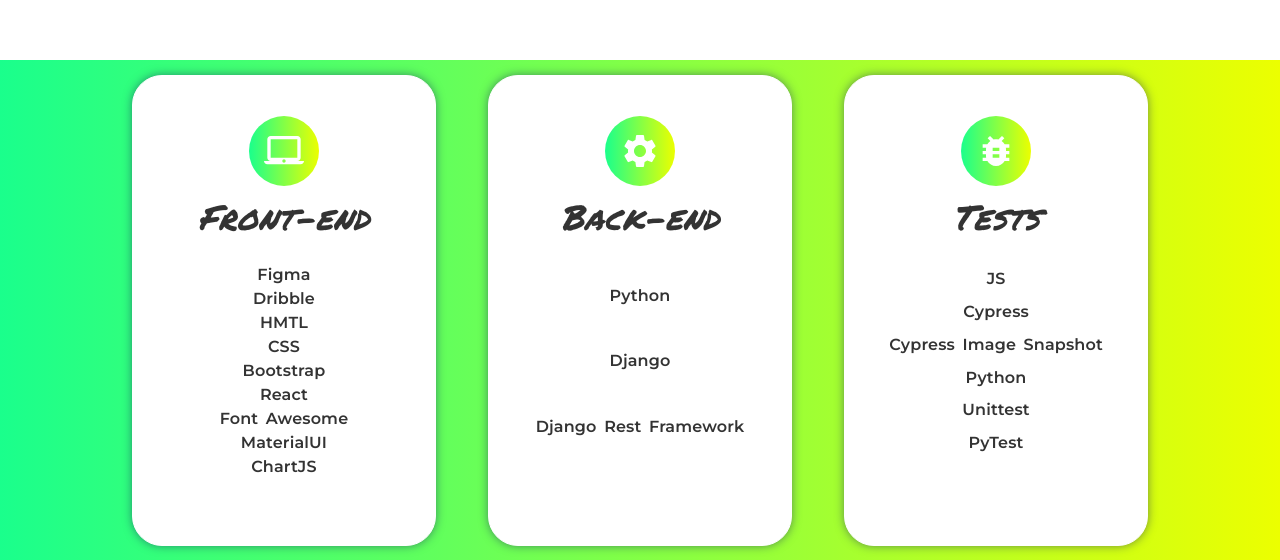
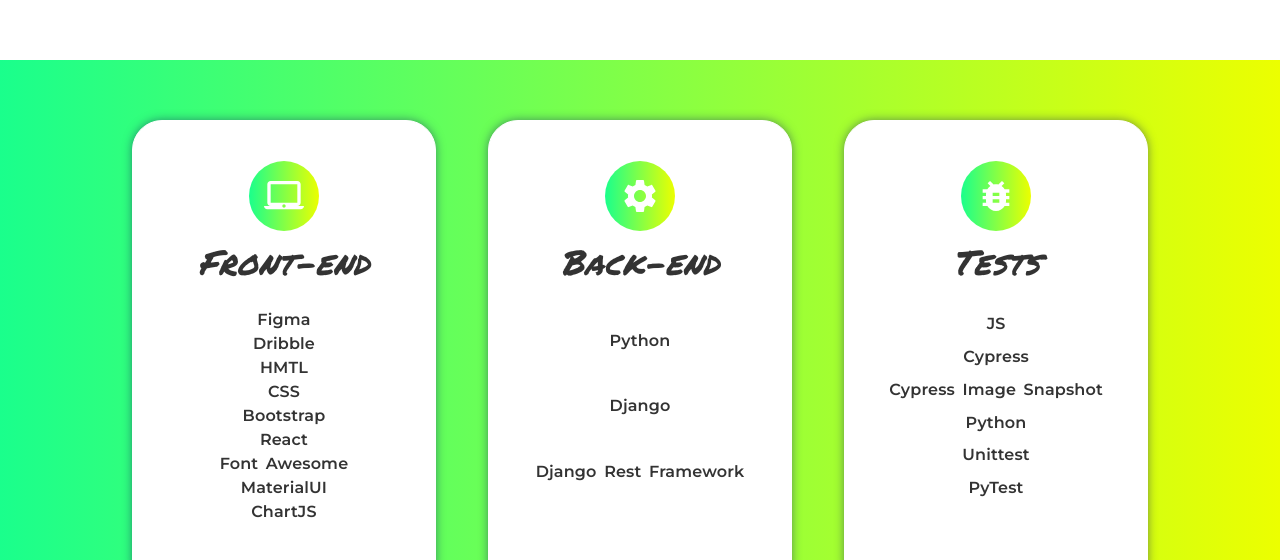
Before and after one commit to manuel12/personal-portfolio-page, a React (Create React App) app in the folder react-portfolio/: page / in a window 1280 px wide. Shown: the part 1140-1700 px from the top of the page. Built offline with nearby package versions, Linux system fonts and the light colour scheme.

Commit message:
Updated vertical-padding variable to 60px.
Updated main-font to Montserrat.

```diff
--- a/react-portfolio/src/App.css
+++ b/react-portfolio/src/App.css
@@ -1,6 +1,6 @@
 :root {
   --border-radius: 30px;
-  --vertical-padding: 15px;
+  --vertical-padding: 60px;
 
   --white: #fff;
   --font-color: #333;
@@ -10,7 +10,7 @@
   --action-color: #1aff8c;
   --action-color-light: #84ffa9;
 
-  --main-font: 'Permanent Marker', cursive !important;
+  --main-font: "Permanent Marker", cursive !important;
   --skills-contact-height: fit-content;
 }
 
@@ -37,7 +37,7 @@ html {
 body {
   margin: 0;
   padding: 0;
-  font-family: "Fira Code", monospace;
+  font-family: Montserrat, sans-serif !important;
   font-weight: 100;
   word-spacing: 3px;
   line-height: 1.5;
```
